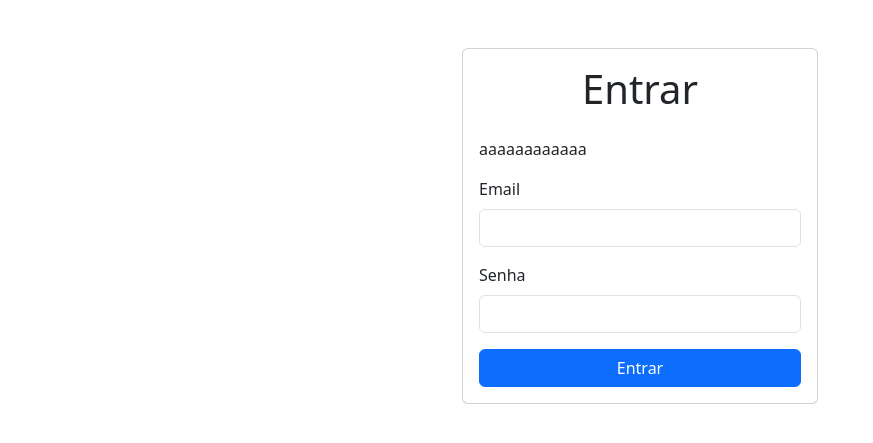
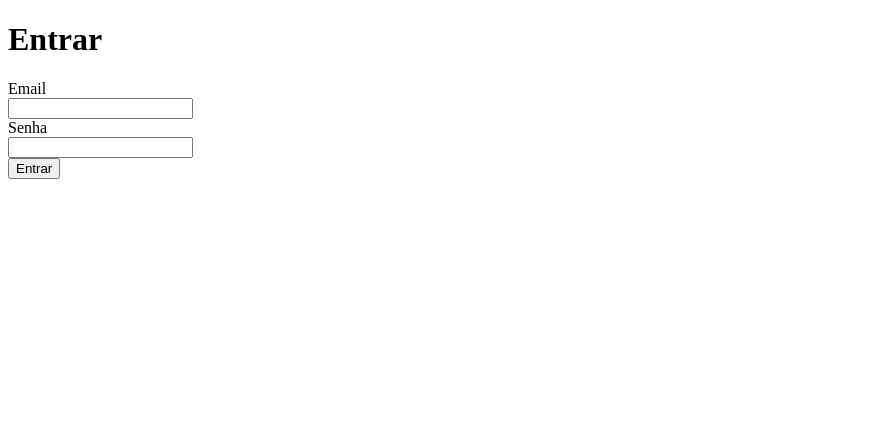
Before and after one commit to akirar0n/GOVacation, a PHP site: page /Login.php in a window 1280 px wide. Shown: the top 443 px of the page, without its empty margins (0-873 px from the left). Run offline with PHP 8.4, Linux system fonts and the light colour scheme.

Commit message:
Update Login.php

```diff
--- a/govac/Login.php
+++ b/govac/Login.php
@@ -1,100 +1,4 @@
 <?php
-/* session_start();
-
-$host = 'localhost';
-$dbname = 'govacation';
-$username = 'root';
-$password = '';
-
-try {
-    $pdo = new PDO("mysql:host=$host;dbname=$dbname;charset=utf8", $username, $password);
-    $pdo->setAttribute(PDO::ATTR_ERRMODE, PDO::ERRMODE_EXCEPTION);
-} catch (PDOException $e) {
-    die("Erro ao conectar: " . $e->getMessage());
-}
-
-if ($_SERVER["REQUEST_METHOD"] === "POST") {
-    $email = $_POST['email'];
-    $senha = $_POST['senha'];
-
-    $stmt = $pdo->prepare("SELECT * FROM usuario WHERE email = :email");
-    $stmt->execute(['email' => $email]);
-    $usuario = $stmt->fetch(PDO::FETCH_ASSOC);
-
-    if ($usuario) {
-        if ($senha === $usuario['senha']) {
-            $_SESSION['idusuario'] = $usuario['idusuario'];
-            $_SESSION['tipousuario'] = $usuario['tipousuario'];
-
-            if ($usuario['tipousuario'] == 1) {
-                header("Location: Fodase.php");
-            } elseif ($usuario['tipousuario'] == 2) {
-                header("Location: Fodase2.php");
-            } else {
-                header("Location: " . $_SERVER['PHP_SELF'] . "?Cadastro não autorizado");
-            }
-            exit;
-        } else {
-            header("Location: " . $_SERVER['PHP_SELF'] . "?Senha incorreta");
-            exit;
-        }
-    } else {
-        header("Location: " . $_SERVER['PHP_SELF'] . "?Usuário não encontrado");
-        exit;
-    }
-}
-?>
-
-<!DOCTYPE html>
-<html lang="pt-br">
-
-<head>
-    <meta charset="UTF-8">
-    <meta name="viewport" content="width=device-width, initial-scale=1.0">
-    <title>Login</title>
-    <link rel="stylesheet" href="../view/CSS/style.css">
-    <link href="https://cdn.jsdelivr.net/npm/bootstrap@5.3.6/dist/css/bootstrap.min.css" rel="stylesheet" integrity="sha384-QWTKZyjpPEjISv5WaRU9OFeRpok6YctnYmDr5pNlyT2bRjXh0JMhjY6hW+ALEwIH" crossorigin="anonymous">
-</head>
-
-<body>
-    <?php //require 'MenuOff.php'; ?>
-    <div class="container">
-        <div class="row">
-            <div class="col">
-                <h1 class="text-form"> Entrar </h1>
-                <form method="POST" action=<?php echo htmlspecialchars($_SERVER["PHP_SELF"]);?>>
-                    <div class="formulario-login">
-                        <label for="inputEmail">Email</label>
-                        <input type="email" name="email" id="inputEmail" required>
-                        <br>
-                        <label for="inputSenha">Senha</label>
-                        <input type="password" name="senha" id="inputSenha" required>
-                        <br>
-                        <button type="submit" class="btn-entrar-um"> Entrar </button>
-                </form>
-            </div>
-        </div>
-    </div>
-
-    <?php if (isset($_GET['error'])): ?>
-        <div class="alert alert-danger mt-3">
-            <?php
-            if ($_GET['error'] == 1) {
-                echo "Email não encontrado.";
-            } elseif ($_GET['error'] == 2) {
-                echo "Senha incorreta.";
-            }
-            ?>
-        </div>
-    <?php endif; ?>
-
-    <script src="https://cdn.jsdelivr.net/npm/bootstrap@5.3.3/dist/js/bootstrap.bundle.min.js" integrity="sha384-YvpcrYf0tY3lHB60NNkmXc5s9fDVZLESaAA55NDzOxhy9GkcIdslK1eN7N6jIeHz" crossorigin="anonymous"></script>
-
-</body>
-
-
-</html> */
-
 session_start();
 
 // Configurações do banco de dados
@@ -122,7 +26,7 @@ if ($_SERVER["REQUEST_METHOD"] === "POST") {
     $usuario = $stmt->fetch(PDO::FETCH_ASSOC);
 
     if ($usuario) {
-        // Verifica a senha - versão segura com password_verify
+        // Verifica a senha
         if (password_verify($senha, $usuario['senha'])) {
             $_SESSION['idusuario'] = $usuario['idusuario'];
             $_SESSION['tipousuario'] = $usuario['tipousuario'];
@@ -151,26 +55,18 @@ if ($_SERVER["REQUEST_METHOD"] === "POST") {
 
 <!DOCTYPE html>
 <html lang="pt-br">
-
 <head>
     <meta charset="UTF-8">
     <meta name="viewport" content="width=device-width, initial-scale=1.0">
     <title>Login - GoVacation</title>
-    <link rel="stylesheet" href="../view/CSS/style.css">
-    <link href="https://cdn.jsdelivr.net/npm/bootstrap@5.3.6/dist/css/bootstrap.min.css" rel="stylesheet">
 </head>
 
 <body>
-    <div class="container">
-        <div class="row justify-content-center">
-            <div class="col-md-6 col-lg-4">
-                <div class="card mt-5">
-                    <div class="card-body">
-                        <h1 class="text-center mb-4">Entrar</h1>
-<p>aaaaaaaaaaaa </p>
+    <h1>Entrar</h1>
+
     <!-- Exibição de mensagens de erro -->
     <?php if (isset($_GET['error'])): ?>
-                            <div class="alert alert-danger">
+        <div style="color: red; margin: 10px 0;">
             <?php
             switch ($_GET['error']) {
                 case 1:
@@ -190,25 +86,17 @@ if ($_SERVER["REQUEST_METHOD"] === "POST") {
     <?php endif; ?>
 
     <form method="POST" action="<?php echo htmlspecialchars($_SERVER['PHP_SELF']); ?>">
-                            <div class="mb-3">
-
-                                <label for="inputEmail" class="form-label">Email</label>
-                                <input type="email" class="form-control" name="email" id="inputEmail" required>
+        <div>
+            <label for="inputEmail">Email</label><br>
+            <input type="email" name="email" id="inputEmail" required>
         </div>
-                            <div class="mb-3">
-
-                                <label for="inputSenha" class="form-label">Senha</label>
-                                <input type="password" class="form-control" name="senha" id="inputSenha" required>
+        <div>
+            <label for="inputSenha">Senha</label><br>
+            <input type="password" name="senha" id="inputSenha" required>
         </div>
-                            <button type="submit" class="btn btn-primary w-100">Entrar</button>
+        <div>
+            <button type="submit">Entrar</button>
+        </div>
     </form>
-                    </div>
-                </div>
-            </div>
-        </div>
-    </div>
-
-    <script src="https://cdn.jsdelivr.net/npm/bootstrap@5.3.6/dist/js/bootstrap.bundle.min.js"></script>
 </body>
-
 </html>
```
Lines whose indentation alone changed are shown as unchanged.
